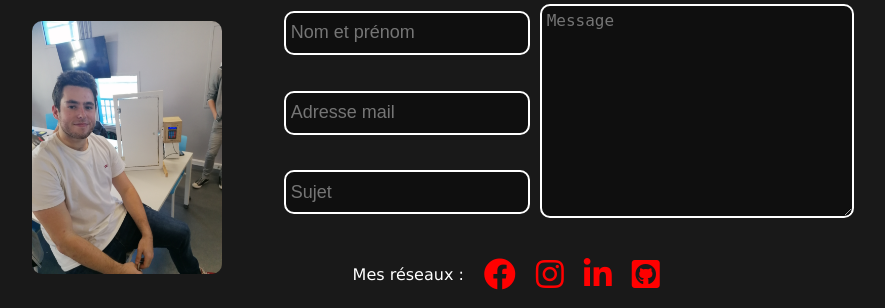
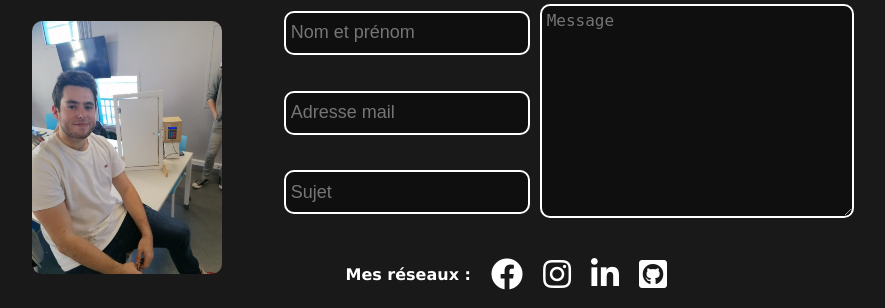
Before and after one commit to VicAffile/cv, a PHP site: page / in a window 1280 px wide. Shown: the part 5077-5385 px from the top of the page, without its empty margins (257-1142 px from the left). Run offline with PHP 8.4, Linux system fonts and the light colour scheme; some libraries are stand-ins or nearby versions.

Commit message:
reseau correctif

```diff
--- a/css/contact.css
+++ b/css/contact.css
@@ -118,7 +118,6 @@ textarea {
 }
 
 #facebook {
-    color: var(--couleur-speciale);
     font-family: "Font Awesome 5 Brands";
     font-size: xx-large;
 }
@@ -128,7 +127,6 @@ textarea {
 }
 
 #git {
-    color: var(--couleur-speciale);
     font-family: "Font Awesome 5 Brands";
     font-size: xx-large;
 }
@@ -138,7 +136,6 @@ textarea {
 }
 
 #instagram {
-    color: var(--couleur-speciale);
     font-family: "Font Awesome 5 Brands";
     font-size: xx-large;
 }
@@ -148,7 +145,6 @@ textarea {
 }
 
 #linkedin {
-    color: var(--couleur-speciale);
     font-family: "Font Awesome 5 Brands";
     font-size: xx-large;
 }
--- a/css/style.css
+++ b/css/style.css
@@ -42,6 +42,10 @@ section h1 {
     color: var(--couleur-speciale);
 }
 
+.gras {
+    font-weight: bold;
+}
+
 :root {
     --couleur-speciale: red;
     --couleur-fond: rgba(0, 0, 0, 0.9);
--- a/index.html
+++ b/index.html
@@ -50,7 +50,7 @@
             <img src="photo/IMG_20210103_003927.jpg" alt="Salut ^^" />
         </div>
         <p>Hey,<br>Je suis
-            <span class="couleur_speciale">Victor</span>,<br>Etudiant en B2 Informatique.</p>
+            <span class="couleur_speciale gras">Victor</span>,<br>Etudiant en B2 Informatique.</p>
     </section>
 
     <hr>
@@ -387,12 +387,12 @@
                 </form>
 
                 <div id="reseau">
-                    <p>Mes réseaux :</p>
+                    <p><span class="gras">Mes réseaux :</span></p>
                     <div>
                         <a href="" target="_blank" id="facebook"></a>
                         <a href="" target="_blank" id="instagram"></a>
                         <a href="" target="_blank" id="linkedin"></a>
-                        <a href="" target="_blank" id="git"></a>
+                        <a href="https://github.com/VicAffile" target="_blank" id="git"></a>
                     </div>
                 </div>
 
```
